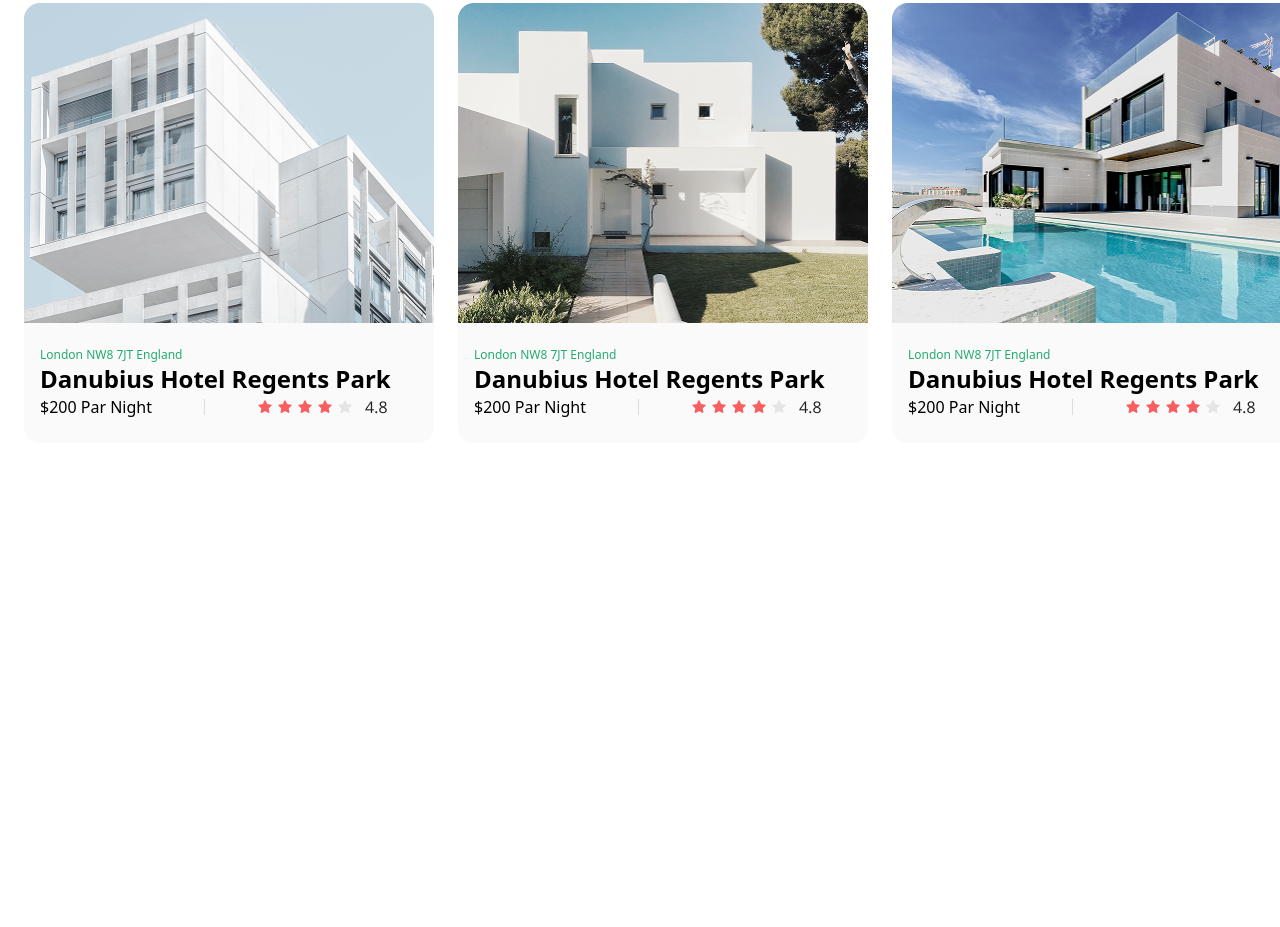
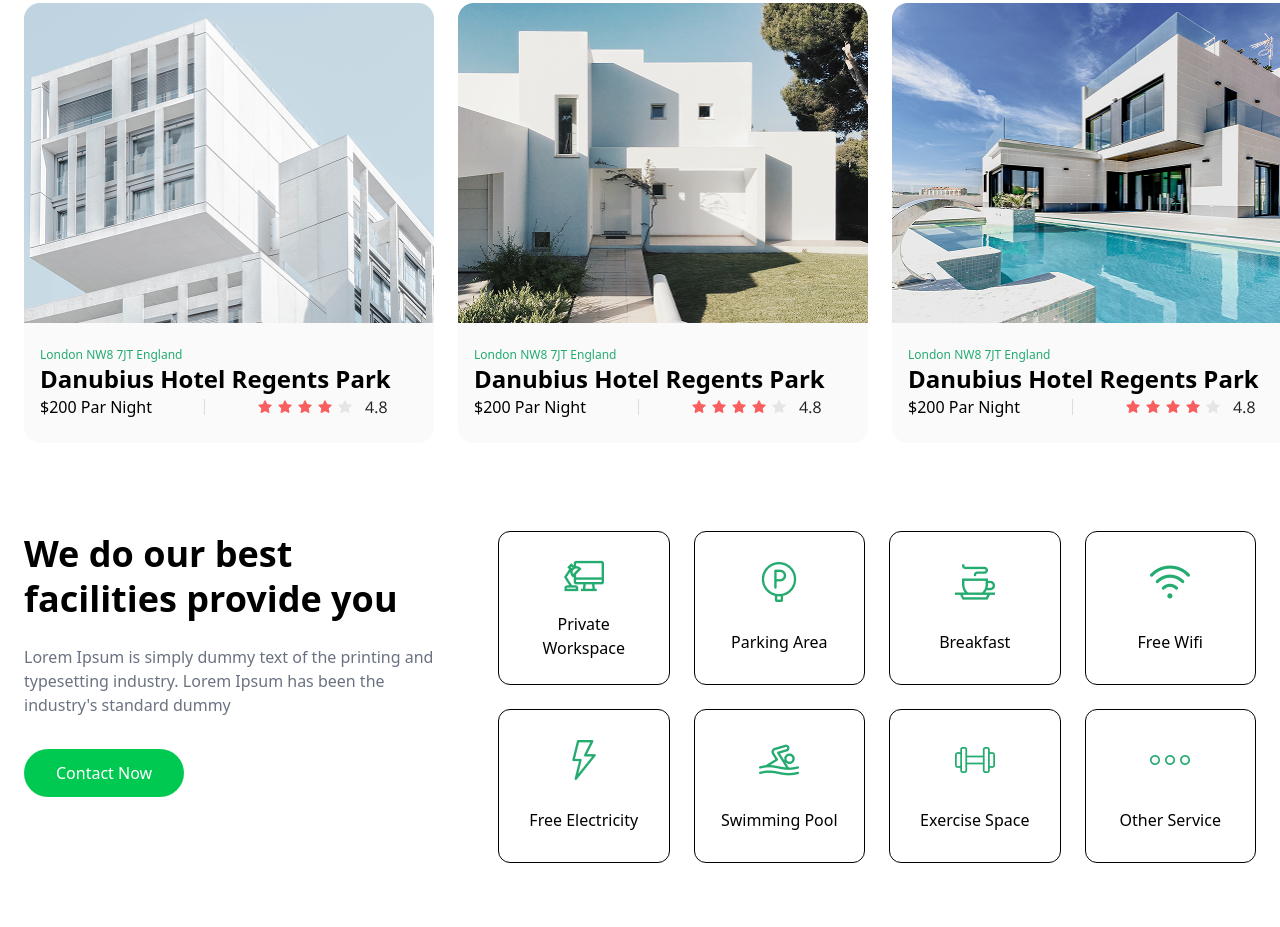
Before and after one commit to idris0111/mir360, a website: page src/miryusuf.html in a window 1280 px wide. Shown: the part 1044-1971 px from the top of the page. Before the commit the page ends 1511 px from the top, so only its background shows below. Drawn offline with nearby package versions, Linux system fonts and the light colour scheme; files that its build step writes are made by us from their sources.

Commit message:
Section 2

```diff
--- a/src/miryusuf.html
+++ b/src/miryusuf.html
@@ -124,5 +124,65 @@
             </div>
         </div>
     </section>
+    <section class="max-w-7xl mx-auto px-6 py-16 flex flex-col lg:flex-row  gap-16">
+    <div>
+        <h2 class="text-4xl font-bold leading-tight mb-6">
+        We do our best <br />
+        facilities provide you
+        </h2>
+
+        <p class="text-gray-500 max-w-md mb-8">
+        Lorem Ipsum is simply dummy text of the printing and
+        typesetting industry. Lorem Ipsum has been the industry's
+        standard dummy
+        </p>
+
+        <button class="bg-green-500 text-white px-8 py-3 rounded-full font-medium hover:bg-green-600 transition">
+        Contact Now
+        </button>
+    </div>
+    <div class="grid grid-col-2 grid-rows-4 lg:grid-cols-4 lg:grid-rows-2 gap-6">
+        <div class="border rounded-xl p-6 grid place-items-center text-center">
+        <img src="./images/workspace 1.png" class="mb-4" />
+        <p class="font-medium">Private Workspace</p>
+        </div>
+
+        <div class="border rounded-xl p-6 grid place-items-center text-center">
+        <img src="./images/parking-area (1) 1.png" class="mb-4" />
+        <p class="font-medium">Parking Area</p>
+        </div>
+
+        <div class="border rounded-xl p-6 grid place-items-center text-center">
+        <img src="./images/cappuccino 1.png" class="mb-4" />
+        <p class="font-medium">Breakfast</p>
+        </div>
+
+        <div class="border rounded-xl p-6 grid place-items-center text-center">
+        <img src="./images/wifi (2) 1.png" class="mb-4" />
+        <p class="font-medium">Free Wifi</p>
+        </div>
+
+        <div class="border rounded-xl p-6 grid place-items-center text-center">
+        <img src="./images/flash (1) 1.png" class="mb-4" />
+        <p class="font-medium">Free Electricity</p>
+        </div>
+
+        <div class="border rounded-xl p-6 grid place-items-center text-center">
+        <img src="./images/swimmer 1.png" class="mb-4" />
+        <p class="font-medium">Swimming Pool</p>
+        </div>
+
+        <div class="border rounded-xl p-6 grid place-items-center text-center">
+        <img src="./images/dumbell 1.png" class="mb-4" />
+        <p class="font-medium">Exercise Space</p>
+        </div>
+
+        <div class="border rounded-xl p-6 grid place-items-center text-center">
+        <img src="./images/ellipsis 1.png" class="mb-4" />
+        <p class="font-medium">Other Service</p>
+        </div>
+
+    </div>
+    </section>
 </body>
 </html>
```
Also changed, not shown: src/images/cappuccino 1.png (added), src/images/dumbell 1.png (added), src/images/ellipsis 1.png (added), src/images/flash (1) 1.png (added), src/images/parking-area (1) 1.png (added), src/images/swimmer 1.png (added), src/images/wifi (2) 1.png (added), src/images/workspace 1.png (added), 1 other file.
